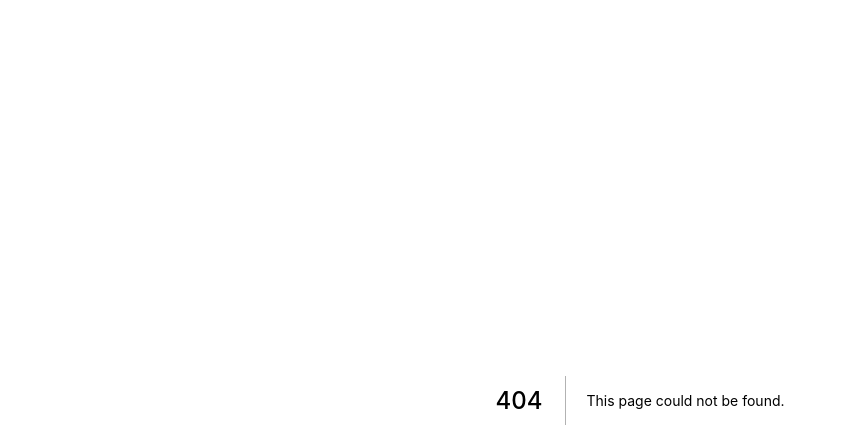
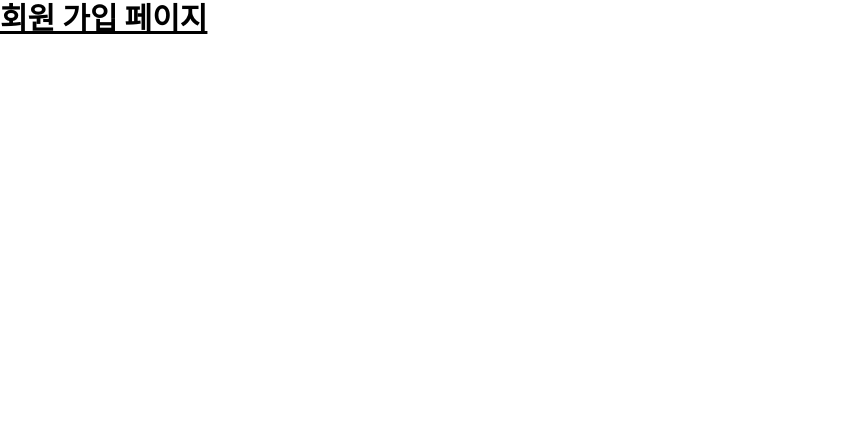
Before and after one commit to poohootdev/gfx-team, a Next.js app: page /join in a window 1280 px wide. Before the commit this address had no page. Shown: the top 448 px of the page, without its empty margins (0-847 px from the left). Built offline with nearby package versions, Linux system fonts and the light colour scheme.

Commit message:
로그인 클래스 추가 #11

```diff
--- /dev/null
+++ b/pages/join.tsx
@@ -0,0 +1,11 @@
+import type { NextPage } from 'next';
+
+const JoinPage: NextPage = () => {
+  return (
+    <>
+      <h1 className="text-3xl font-bold underline">회원 가입 페이지</h1>
+    </>
+  );
+};
+
+export default JoinPage;
```
